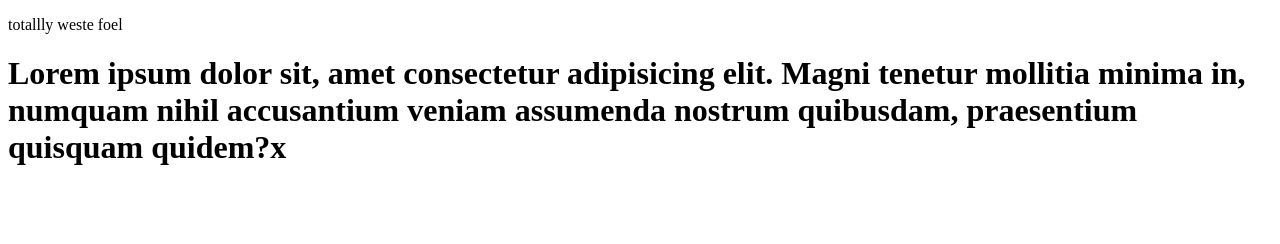
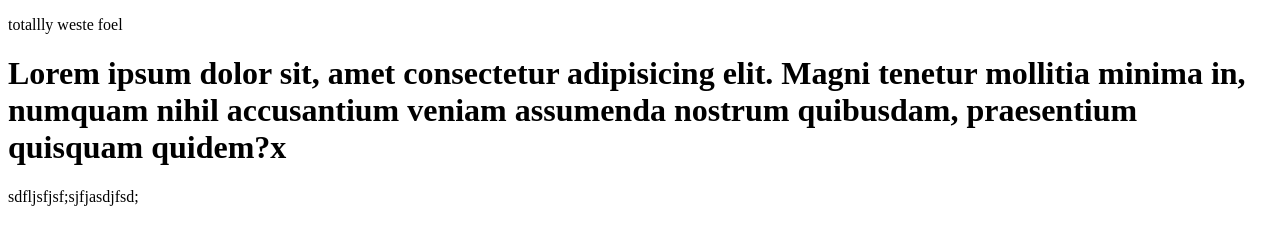
Before and after one commit to dangi100nu/Html-Css-Create-a-food-delivery-website, a plain HTML site: page waste.html in a window 1280 px wide. Drawn offline with Linux system fonts and the light colour scheme.

Commit message:
one more thing add in waste.html

```diff
--- a/waste.html
+++ b/waste.html
@@ -9,5 +9,6 @@
 <body>
     <p>totallly weste foel</p>
 <h1>Lorem ipsum dolor sit, amet consectetur adipisicing elit. Magni tenetur mollitia minima in, numquam nihil accusantium veniam assumenda nostrum quibusdam, praesentium quisquam quidem?x</h1>
+<p>sdfljsfjsf;sjfjasdjfsd;</p>
 </body>
 </html>
```
